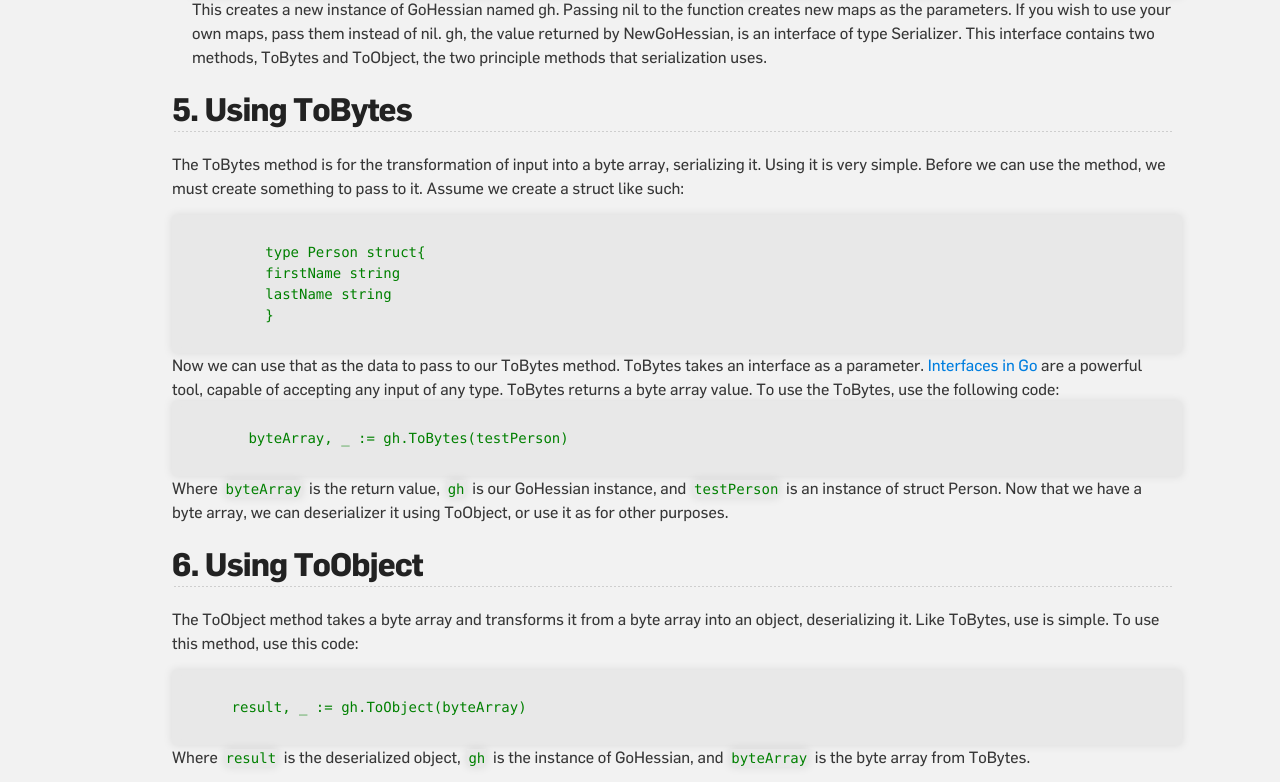
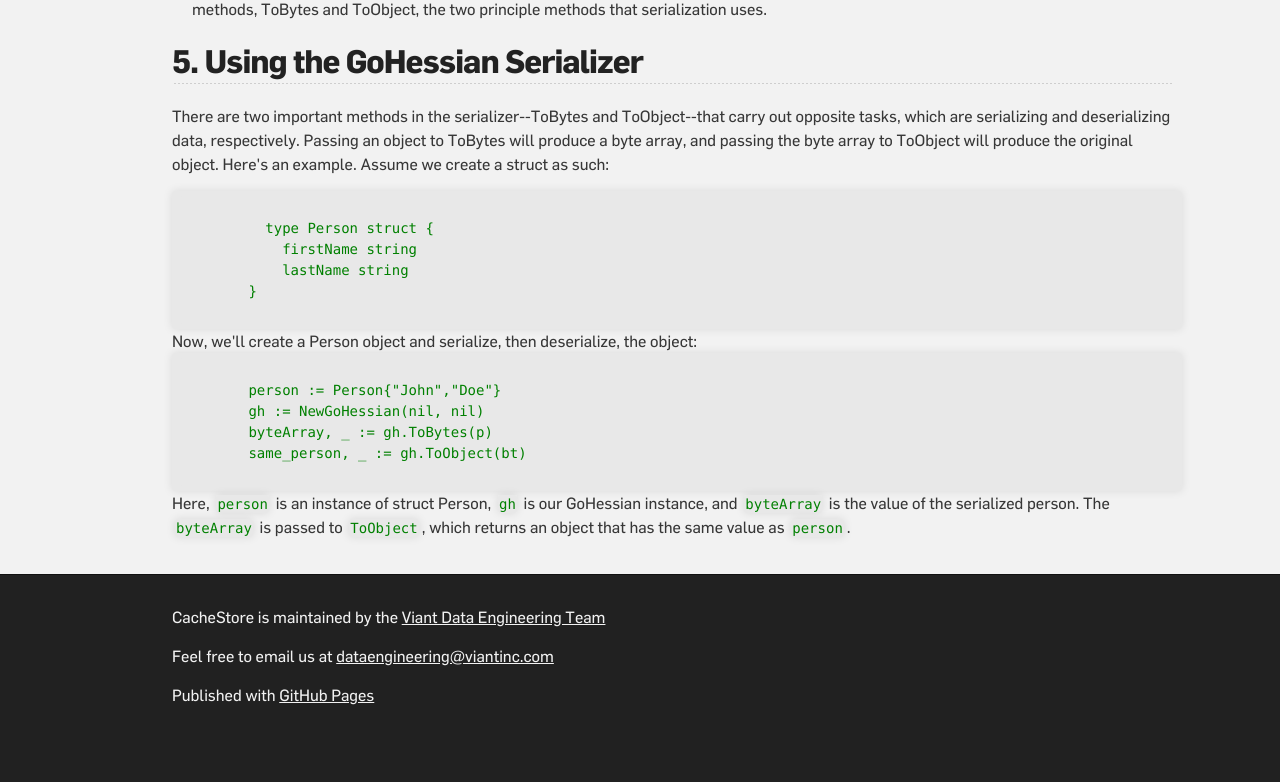
Before and after one commit to viant/gohessian, a plain HTML site: page _site/gohessian.html in a window 1280 px wide. Shown: the part 1680-2462 px from the top of the page. After the commit the page ends 2422 px from the top, so only its background shows below. Drawn offline with nearby package versions, Linux system fonts and the light colour scheme.

Commit message:
Eliminated toBytes and toObject sections, replace with Using Hessian Serializer. Changed title to GoHessian instead of gohessian for dummies

```diff
--- a/_site/gohessian-for-dummies.html
+++ b/_site/gohessian.html
@@ -36,7 +36,7 @@
             content: "";
         }
     </style>
-    <title>GoHessian For Dummies</title>
+    <title>GoHessian</title>
 </head>
 
 <body>
@@ -80,8 +80,6 @@
               <li><a href="#go-setup">Getting Ready to Go</a></li>
               <li><a href="#install">Installation</a></li>
               <li><a href="#new-go-hess">Creating a New Go Hessian</a></li>
-              <li><a href="#toBytes">Using ToBytes</a></li>
-              <li><a href="#toObject">Using ToObject</a></li>
             </ol>
 
             <h2>
@@ -150,29 +148,23 @@
             This creates a new instance of GoHessian named gh.  Passing nil to the function creates new maps as the parameters.  If you wish to use your own maps, pass them instead of nil.  gh, the value returned by NewGoHessian, is an interface of type Serializer.  This interface contains two methods, ToBytes and ToObject, the two principle methods that serialization uses.
             </p>
           </ul>
-      <h2><a id = "toBytes" href="#toBytes" aria-hidden="true"><span aria-hidden="true" class="octicon octicon-link"></span></a>5. Using ToBytes</h2>
-      <p>
-        The ToBytes method is for the transformation of input into a byte array, serializing it.  Using it is very simple.  Before we can use the method, we must create something to pass to it.  Assume we create a struct like such:
+      <h2><a id = "toBytes" href="#toBytes" aria-hidden="true"><span aria-hidden="true" class="octicon octicon-link"></span></a>5. Using the GoHessian Serializer</h2>
+      <p> There are two important methods in the serializer--ToBytes and ToObject--that carry out opposite tasks, which are serializing and deserializing data, respectively. Passing an object to ToBytes will produce a byte array, and passing the byte array to ToObject will produce the original object. Here's an example. Assume we create a struct as such:
         <pre><code>
-          type Person struct{
-          firstName string
-          lastName string
-          }
+          type Person struct {
+            firstName string
+            lastName string
+        }
         </code></pre>
-      Now we can use that as the data to pass to our ToBytes method.  ToBytes takes an interface as a parameter.  <a href="https://golang.org/doc/effective_go.html#interfaces_and_types">Interfaces in Go</a> are a powerful tool, capable of accepting any input of any type.  ToBytes returns a byte array value.  To use the ToBytes, use the following code:
+      Now, we'll create a Person object and serialize, then deserialize, the object: <!--Here's a link to interfaces in Go: <a href="https://golang.org/doc/effective_go.html#interfaces_and_types">Interfaces in Go</a>:-->
       <pre><code>
-        byteArray, _ := gh.ToBytes(testPerson)
+        person := Person{"John","Doe"}
+        gh := NewGoHessian(nil, nil)
+        byteArray, _ := gh.ToBytes(p)
+        same_person, _ := gh.ToObject(bt)
       </code></pre>
-      Where <code>byteArray</code> is the return value, <code>gh</code> is our GoHessian instance, and <code>testPerson</code> is an instance of struct Person.  Now that we have a byte array, we can deserializer it using ToObject, or use it as for other purposes.
+      Here, <code>person</code> is an instance of struct Person, <code>gh</code> is our GoHessian instance, and <code>byteArray</code> is the value of the serialized person. The <code>byteArray</code> is passed to <code>ToObject</code>, which returns an object that has the same value as <code>person</code>.
       </p>
-  <h2><a id = "toObject" href="#toObject" aria-hidden="true"><span aria-hidden="true" class="octicon octicon-link"></span></a>6. Using ToObject</h2>
-  <p>
-    The ToObject method takes a byte array and transforms it from a byte array into an object, deserializing it.  Like ToBytes, use is simple.  To use this method, use this code:
-    <pre><code>
-      result, _ := gh.ToObject(byteArray)
-    </code></pre>
-  Where <code>result</code> is the deserialized object, <code>gh</code> is the instance of GoHessian, and <code>byteArray</code> is the byte array from ToBytes.
-  </p>
       </section>
   </div>
     <!-- FOOTER  -->
```
Also changed, not shown: gohessian.html (renamed from gohessian-for-dummies.html, +13 -21 lines).
